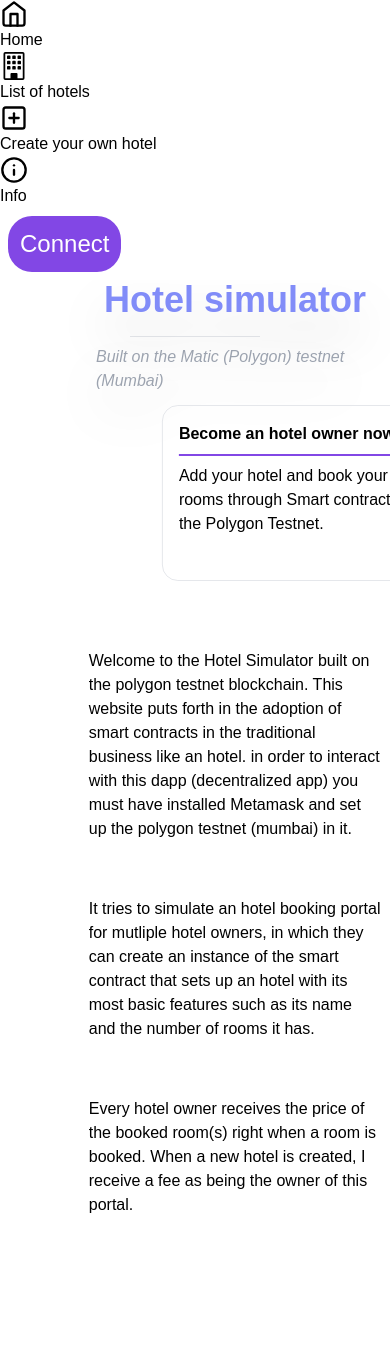
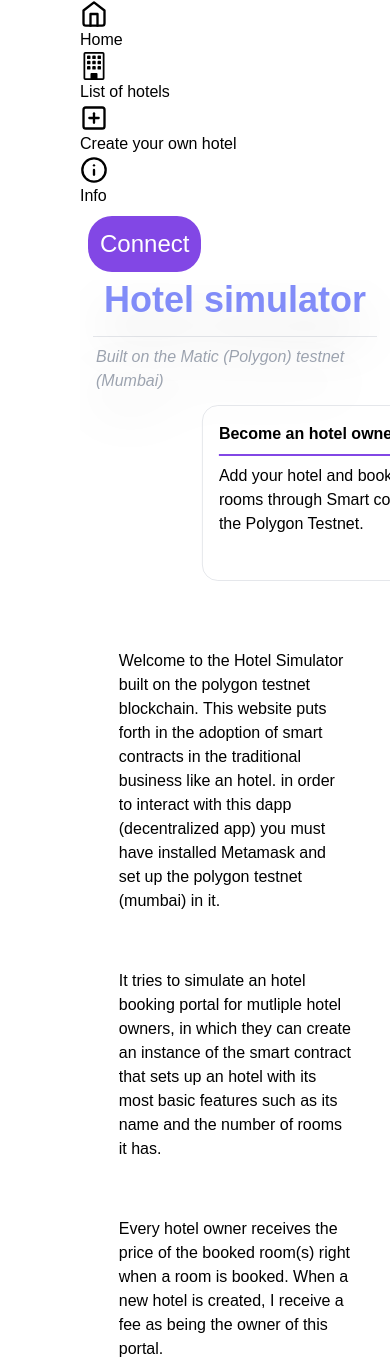
Before and after one commit to aspnxdd/hotel-simulator-solidity, a Next.js app: page / in a window 390 px wide. Before the commit the page ends 1217 px from the top, so only its background shows below. Built offline with nearby package versions, Linux system fonts and the light colour scheme; no server answers; a web font is replaced by a local one.

Commit message:
css responsive

```diff
--- a/Components/Connect/Connect.tsx
+++ b/Components/Connect/Connect.tsx
@@ -45,7 +45,7 @@
   });
 
   return (
-    <div className="connect-div md:w-auto">
+    <div className="connect-div w-12/12 space-x-6">
       {pubkey && (
         <button
           className="right-0 p-2 m-2 -mr-4 text-2xl transition-all duration-100 ease-linear border-4 md:mr-0 text-maticColor border-maticColor rounded-3xl hover:bg-maticColor hover:text-white"
--- a/pages/hotelslist/index.tsx
+++ b/pages/hotelslist/index.tsx
@@ -34,7 +34,7 @@
   }, []);
 
   return (
-    <div className="flex flex-col items-center justify-center">
+    <div className="flex flex-col scale-50 ml-4 items-center justify-center">
       <table className="table text-sm text-gray-400 border-separate rounded-full mt-6">
         <thead className="text-white bg-maticColor">
           <tr>
--- a/pages/index.tsx
+++ b/pages/index.tsx
@@ -4,12 +4,12 @@
 const Home: NextPage = () => {
   return (
     <div className="flex flex-col items-center justify-center overflow-x-hidden">
-      <h1 className="-mr-20 text-4xl font-bold text-center text-indigo-400 drop-shadow-2xl md:text-6xl md:-mr-0">
+      <h1 className=" text-4xl font-bold text-center text-indigo-400 drop-shadow-2xl md:text-6xl">
         Hotel simulator
       </h1>
 
-      <hr className="w-4/12 mt-4 mb-2 border-t md:w-auto" />
-      <h1 className="ml-24 text-base italic text-gray-400 drop-shadow-2xl md:-ml-24">
+      <hr className="w-11/12 mt-4 mb-2 border-t md:w-4/12" />
+      <h1 className="ml-4 text-base italic text-gray-400 drop-shadow-2xl md:-ml-24">
         Built on the Matic (Polygon) testnet (Mumbai)
       </h1>
       <div className="flex items-center justify-center space-x-32 animation-box-left md:w-auto">
@@ -33,20 +33,20 @@
           </a>
         </Link>
       </div>
-      <p className="w-3/4 ml-20 mt-14 md:w-2/4 md:ml-0">
+      <p className="w-3/4 mt-14 md:w-2/4 md:ml-0">
         Welcome to the Hotel Simulator built on the polygon testnet blockchain.
         This website puts forth in the adoption of smart contracts in the
         traditional business like an hotel. in order to interact with this dapp
         (decentralized app) you must have installed Metamask and set up the
         polygon testnet (mumbai) in it.
       </p>
-      <p className="w-3/4 ml-20 mt-14 md:w-2/4 md:ml-0">
+      <p className="w-3/4  mt-14 md:w-2/4 md:ml-0">
         It tries to simulate an hotel booking portal for mutliple hotel owners,
         in which they can create an instance of the smart contract that sets up
         an hotel with its most basic features such as its name and the number of
         rooms it has.
       </p>
-      <p className="w-3/4 ml-20 mt-14 md:w-2/4 md:ml-0">
+      <p className="w-3/4  mt-14 md:w-2/4 md:ml-0">
         Every hotel owner receives the price of the booked room(s) right when a
         room is booked. When a new hotel is created, I receive a fee as being
         the owner of this portal.
--- a/styles/tailwind.css
+++ b/styles/tailwind.css
@@ -4,6 +4,10 @@
 @tailwind base;
 @tailwind components;
 @tailwind utilities;
+
+body{
+  margin-left: 5rem;
+}
 
 .table {
   border-spacing: 0 15px;
@@ -90,7 +94,7 @@
     @apply font-ShipporiAntique;
   }
   .sidebar {
-    @apply fixed top-0 left-0 z-10 flex flex-col w-20 h-screen m-0 text-white shadow-lg bg-primary;
+    @apply fixed top-0 left-0 z-10 flex flex-col w-20 h-[100%] m-0 text-white shadow-lg bg-primary;
   }
   .sidebar-icon {
     @apply relative flex items-center justify-center w-12 h-12 mx-auto mt-4 text-indigo-400 transition-all duration-300 ease-linear bg-gray-800 shadow-lg cursor-pointer hover:bg-indigo-500 hover:text-white rounded-3xl hover:rounded-xl hover:scale-105;
```
Also changed, not shown: pages/myhotels/index.tsx (added).
